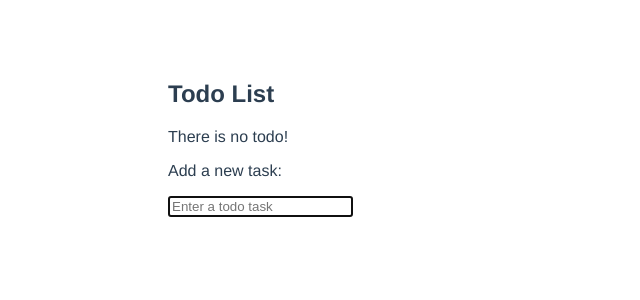
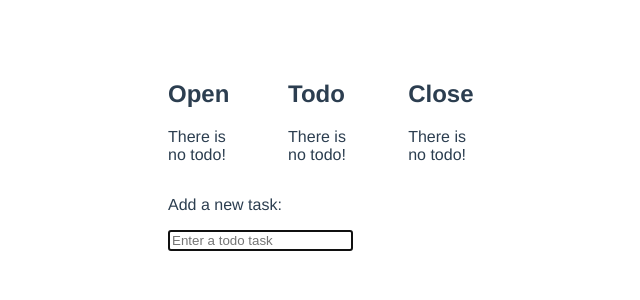
Before and after one commit to tuanlc/todo, a Vue app: page / in a window 1280 px wide. Shown: the top 300 px of the page, without its empty margins (156-796 px from the left). Built offline with nearby package versions, Linux system fonts and the light colour scheme.

Commit message:
Add categories feaute

```diff
--- a/src/App.vue
+++ b/src/App.vue
@@ -1,6 +1,10 @@
 <template>
   <div id="app">
-    <todo-list :todos="todos"/>
+    <draggable class="container" group="categories" @start="drag=true" @end="drag=false">
+      <div v-for="(category, index) in categories" :key="index">
+        <todo-list v-bind:category="category" :todos="todos" />
+      </div>
+    </draggable>
     <todo-form @on-adding="addTodo"/>
   </div>
 </template>
@@ -8,16 +12,19 @@
 <script>
 import TodoList from './components/TodoList.vue'
 import TodoForm from './components/TodoForm.vue'
+import draggable from 'vuedraggable'
 
 export default {
   name: 'app',
   components: {
     TodoList,
-    TodoForm
+    TodoForm,
+    draggable
   },
   data() {
     return {
-      todos: []
+      todos: [],
+      categories: ["Open", "Todo", "Close"]
     }
   },
   methods: {
@@ -42,4 +49,9 @@ export default {
   margin-left: auto;
   margin-right: auto;
 }
+
+.container {
+  display: flex;
+  flex-direction: row;
+}
 </style>
--- a/src/components/TodoItem.vue
+++ b/src/components/TodoItem.vue
@@ -1,7 +1,6 @@
 <template>
   <div class="todo-item">
-    <input type="checkbox" id="checkbox" v-model="todo.done">
-    <label :class="{ checkedItem: todo.done }">{{ todo.title }}</label>
+    <label>{{ todo.title }}</label>
   </div>
 </template>
 
@@ -22,9 +21,4 @@ export default {
     height: 2em;
     border: solid gray 1px;
   }
-
-  .checkedItem {
-    text-decoration: line-through;
-    background-color: yellow;
-  }
 </style>
--- a/src/components/TodoList.vue
+++ b/src/components/TodoList.vue
@@ -1,7 +1,7 @@
 <template>
   <div class="todo-list">
-    <h2>Todo List</h2>
-    <draggable group="people" @start="drag=true" @end="drag=false">
+    <h2>{{ category }}</h2>
+    <draggable group="todos" @start="drag=true" @end="drag=false">
       <div v-for="(todo, index) in todos" :key="index">
         <todo-item v-bind:todo="todo" />
       </div>
@@ -16,12 +16,15 @@
 import TodoItem from './TodoItem.vue';
 import draggable from 'vuedraggable';
 
-
 export default {
   name: 'TodoList',
   props: {
     todos: {
       type: Array,
+      required: true
+    },
+    category: {
+      type: String,
       required: true
     }
   },
```
